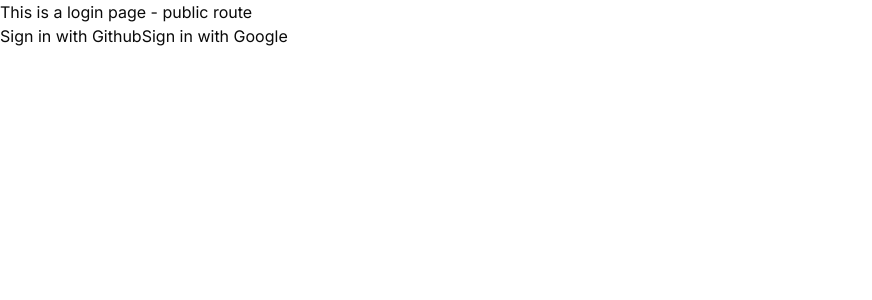
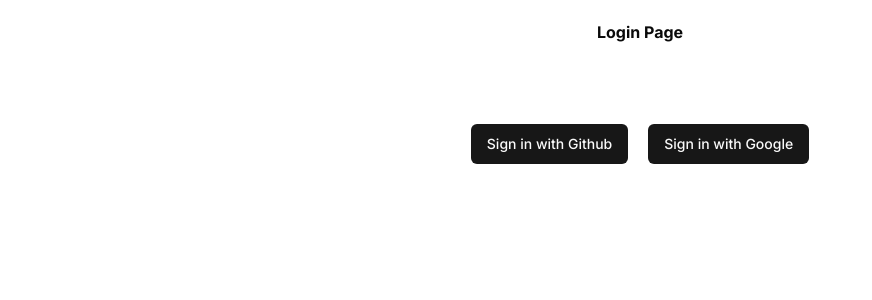
Before and after one commit to santr4/Note.it, a Next.js app in the folder note.it/: page /login in a window 1280 px wide. Shown: the top 300 px of the page, without its empty margins (0-872 px from the left). Built offline with nearby package versions, Linux system fonts and the light colour scheme; no server answers.

Commit message:
button added in login page

```diff
--- a/note.it/src/app/(landing)/_components/navbar.tsx
+++ b/note.it/src/app/(landing)/_components/navbar.tsx
@@ -13,9 +13,6 @@
   return (
     <div className={cn("md:flex", scrolled && "border-b shadow-sm")}>
       <Logo />
-      <div className="pt-2 ml-12">
-        <Switch />
-      </div>
       <div className="mt-3.5 md:ml-auto md:justify-end justify-between gap-5 m-5 space-x-3">
         <Button variant="ghost" size="sm" className="ring-2">
           <Link href="#">LogIn</Link>
--- a/note.it/src/app/(landing)/layout.tsx
+++ b/note.it/src/app/(landing)/layout.tsx
@@ -4,7 +4,7 @@
   return (
     <div className="h-full bg-orange-5">
       <Navbar />
-      <main className="h-full mt-20">{children}</main>
+      <main className="h-full mt-1">{children}</main>
     </div>
   );
 };
--- a/note.it/src/app/login/page.tsx
+++ b/note.it/src/app/login/page.tsx
@@ -3,6 +3,7 @@
 import type { NextRequest } from "next/server";
 import { signIn, useSession } from "next-auth/react";
 import { redirect } from "next/navigation";
+import { Button } from "@/components/ui/button";
 
 export default function Login(req: NextRequest) {
   const { data: session } = useSession();
@@ -10,10 +11,12 @@
     redirect("/documents");
   }
   return (
-    <div>
-      <p>This is a login page - public route</p>
-      <button onClick={() => signIn("github")}>Sign in with Github</button>
-      <button onClick={() => signIn("google")}>Sign in with Google</button>
+    <div className="flex flex-col">
+      <p className="font-bold mx-auto pt-5">Login Page</p>
+      <div className="flex flex-row mx-auto pt-20 gap-x-5">
+        <Button onClick={() => signIn("github")}>Sign in with Github</Button>
+        <Button onClick={() => signIn("google")}>Sign in with Google</Button>
+      </div>
     </div>
   );
 }
```
